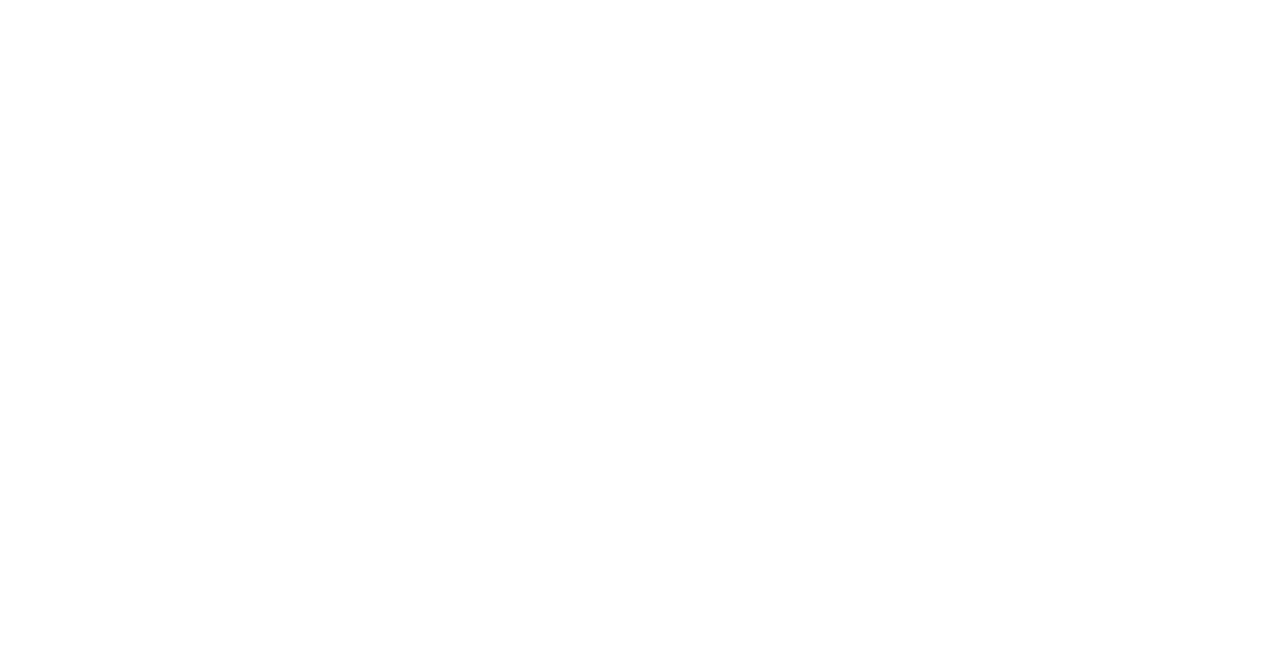
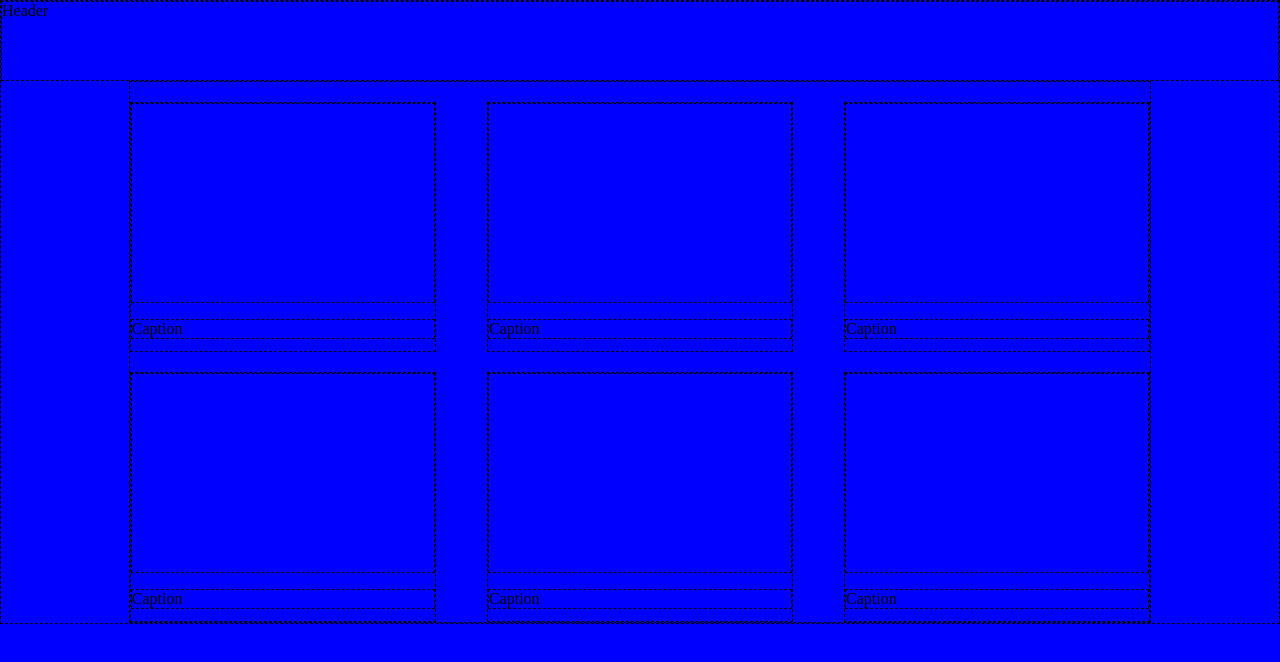
Before and after one commit to AriannaChau/wireframing, a plain HTML site: page basic-gallery/index.html in a window 1280 px wide. Drawn offline with Linux system fonts and the light colour scheme.

Commit message:
Complete basic gallery wireframe

```diff
--- a/basic-gallery/css/styles.css
+++ b/basic-gallery/css/styles.css
@@ -0,0 +1,75 @@
+*:not(body):not(html) {
+  box-sizing:border-box;
+  border:1px dashed #000;
+}
+
+.clearfix:after {
+  clear: both;
+  display: table;
+  content: "";
+}
+
+body {
+  margin: 0;
+  padding: 0;
+}
+
+.header {
+  width: 100%;
+  height: 80px;
+}
+
+
+.item-container {
+  width: 80%;
+  margin: 0 auto;
+}
+
+.image {
+  height: 200px;
+}
+
+.item {
+  height: 250px;
+  margin-top: 20px;
+}
+
+@media screen and (min-width: 500px) {
+  body {
+    background: green;
+  }
+
+  .item {
+    width: 47.5%;
+    float: left;
+  }
+
+  .item:nth-child(even) {
+    margin-left: 5%;
+  }
+}
+
+@media screen and (min-width: 800px) {
+  body {
+    background: blue;
+  }
+
+  .item {
+    width: 30%;
+    float: left;
+  }
+
+  .item-container {
+    max-width: 1200px;
+  }
+
+  .item:nth-child(even) {
+    margin-left: 0;
+  }
+
+  .item:nth-child(3n+2) {
+    margin-left: 5%;
+    margin-right: 5%;
+  }
+
+}
--- a/basic-gallery/index.html
+++ b/basic-gallery/index.html
@@ -7,6 +7,46 @@
     <link rel="stylesheet" href="css/styles.css" type="text/css"/>
   </head>
   <body>
+    <div class="container">
+      <div class="header">
+        Header
+      </div>
 
+      <div class="item-container clearfix">
+        <div class="item">
+          <div class="image">
+          </div>
+          <p>Caption</p>
+        </div>
+        <div class="item">
+          <div class="image">
+          </div>
+          <p>Caption</p>
+        </div>
+        <div class="item">
+          <div class="image">
+          </div>
+          <p>Caption</p>
+        </div>
+        <div class="item">
+          <div class="image">
+          </div>
+          <p>Caption</p>
+        </div>
+        <div class="item">
+          <div class="image">
+          </div>
+          <p>Caption</p>
+        </div>
+        <div class="item">
+          <div class="image">
+          </div>
+          <p>Caption</p>
+        </div>
+
+      </div>
+
+
+    </div>
   </body>
 </html>
```
